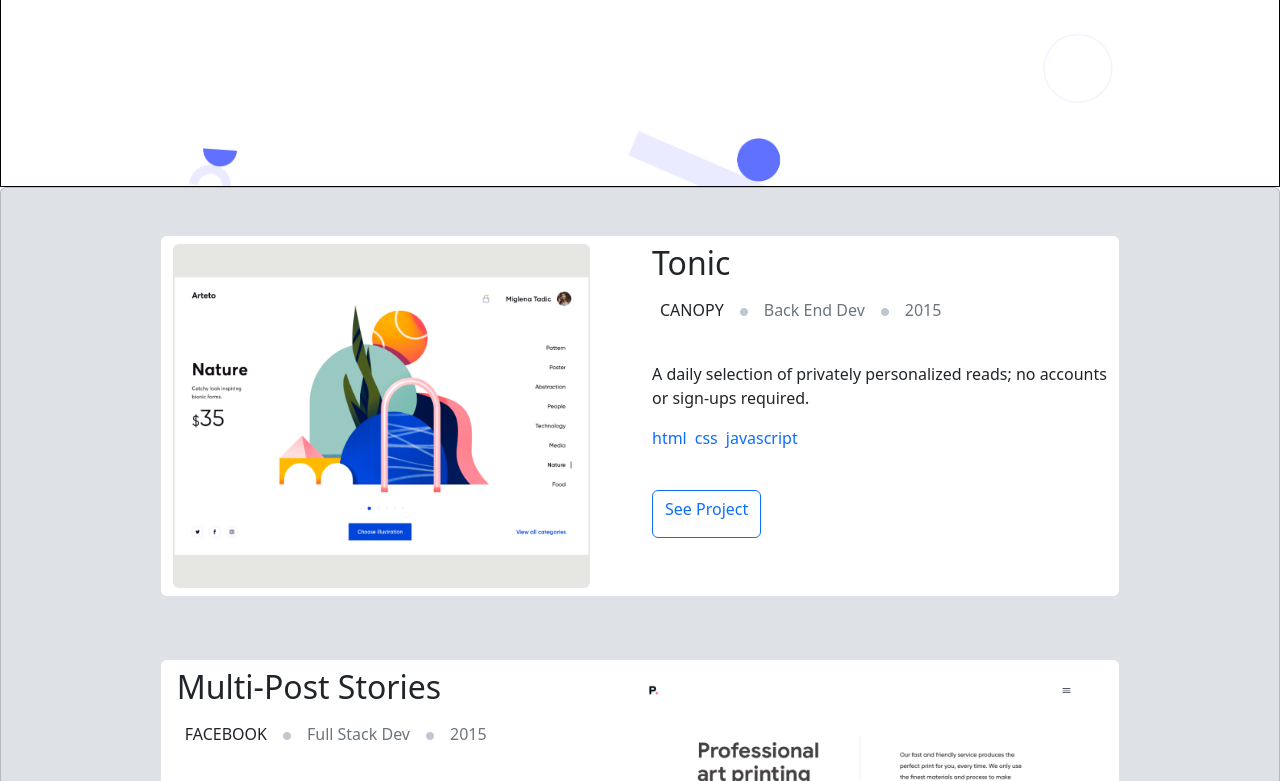
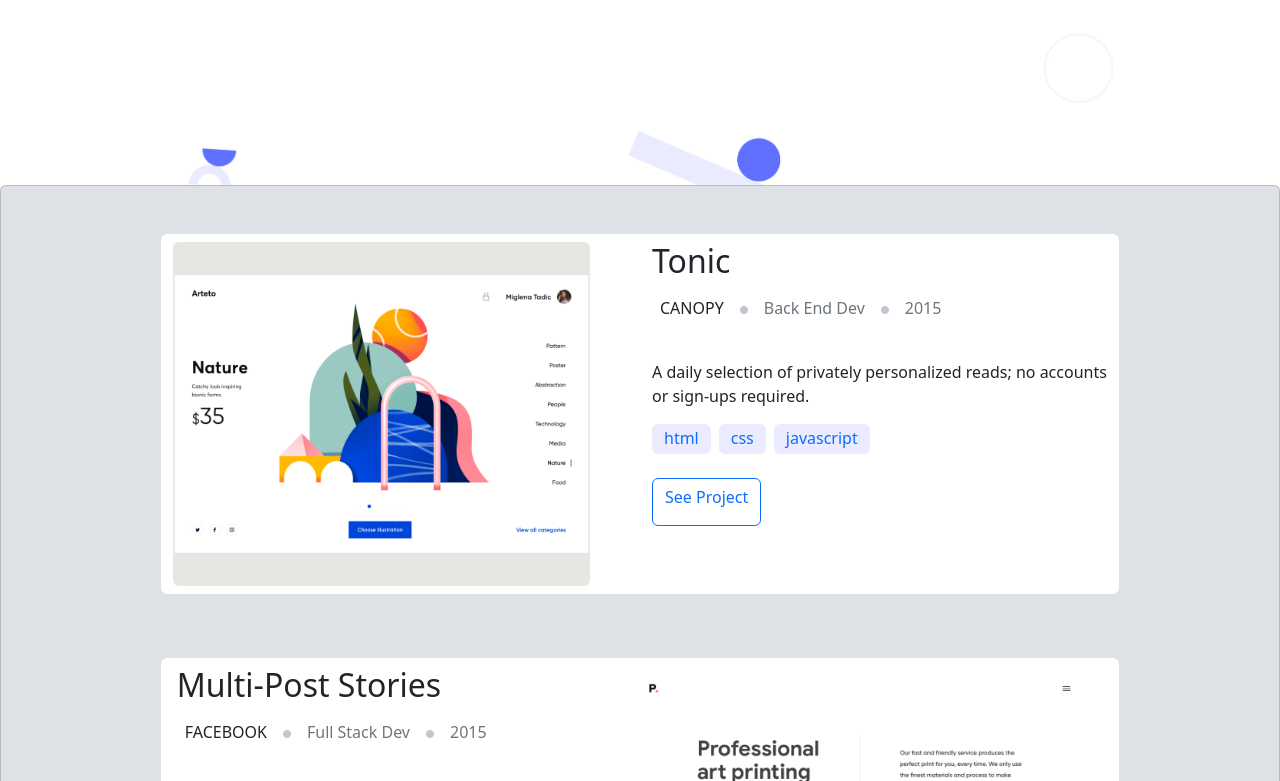
Before and after one commit to helina42/Portfolio-using-bootstrap, a plain HTML site: page index.html in a window 1280 px wide. Shown: the part 503-1284 px from the top of the page. Drawn offline with nearby package versions, Linux system fonts and the light colour scheme.

Commit message:
Some styling is done for cards

```diff
--- a/style.css
+++ b/style.css
@@ -2,7 +2,6 @@
     background-image: url("./Images/Home-Background.png");
     background-repeat: no-repeat;
     background-size: cover;
-    border: 1px solid black;
 }
 
 .mb-5 {
@@ -16,3 +15,9 @@
 .card{
     background-color: #dee2e6;
 }
+
+.lang {
+    background: #EBEBFF;
+    height: 30px;
+    padding: 2px 12px;
+}
```
